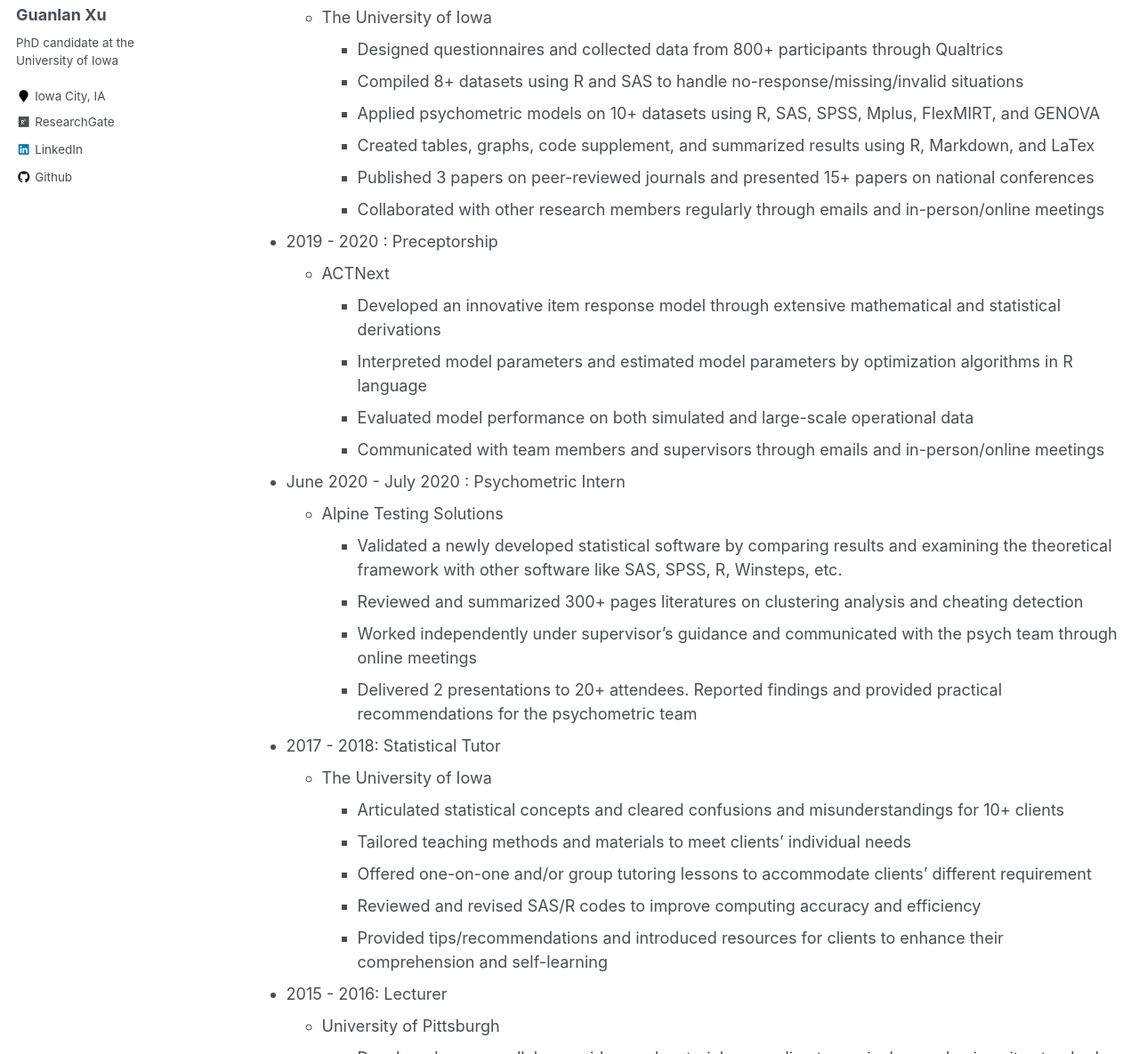
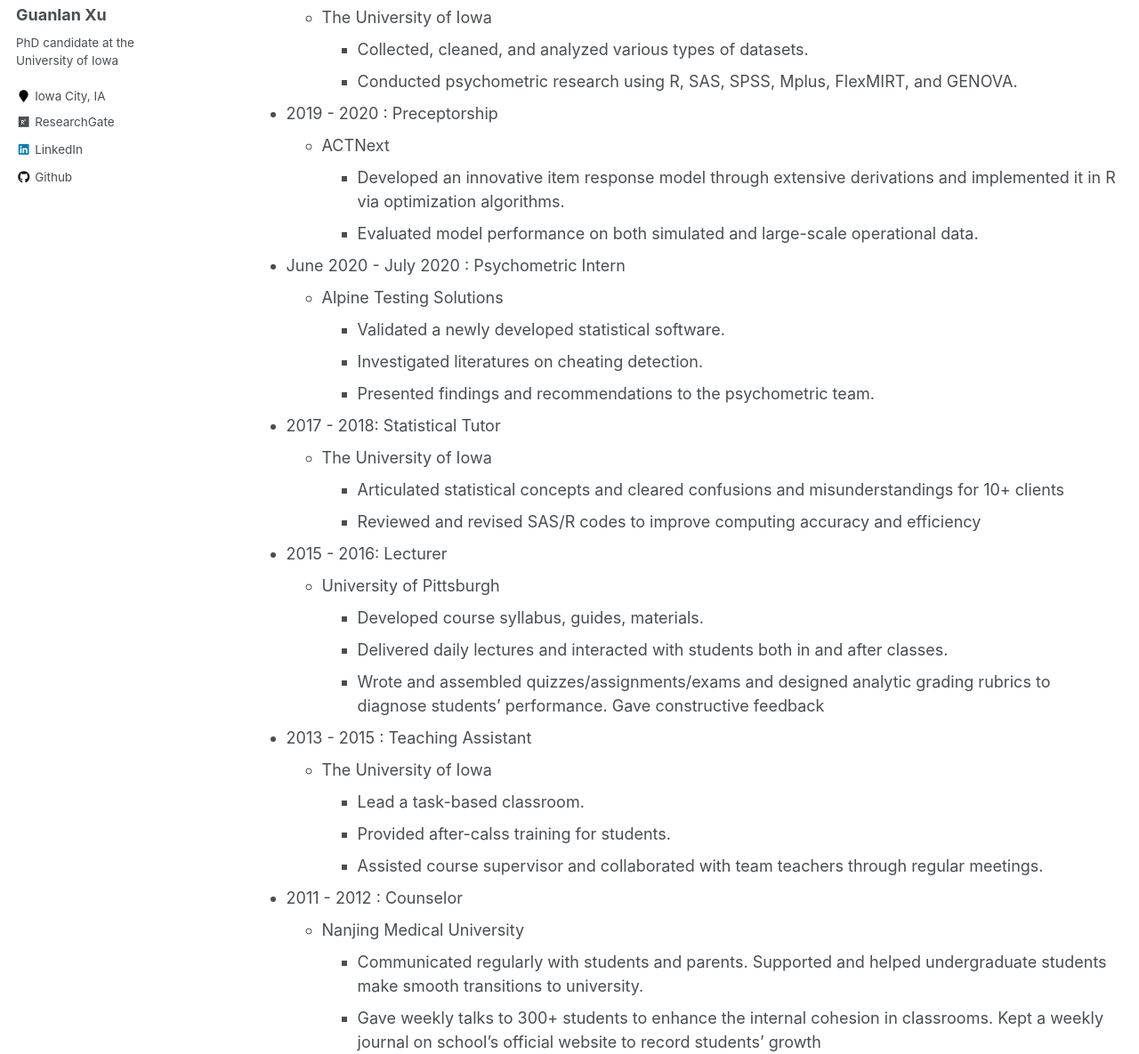
Before and after one commit to guanlanxu/guanlanxu.github.io, a Jekyll site: the page built from _pages/cv.md, in a window 1280 px wide and 1400 px high, scrolled down 304 px, cut to the strip 215-1400 px from the top of the window. Shown: the whole strip at 89% size. Built offline with Jekyll 4.4.1, drawn with Linux system fonts in a browser that asks for light colours; some of the changed text lies outside the part shown.

Commit message:
Update cv.md

```diff
--- a/_pages/cv.md
+++ b/_pages/cv.md
@@ -24,55 +24,43 @@ Work & Research Experience
 
 * 2018 - 2021 : Research Assistant
   * The University of Iowa
-    * Designed questionnaires and collected data from 800+ participants through Qualtrics
-    * Compiled 8+ datasets using R and SAS to handle no-response/missing/invalid situations
-    * Applied psychometric models on 10+ datasets using R, SAS, SPSS, Mplus, FlexMIRT, and GENOVA
-    * Created tables, graphs, code supplement, and summarized results using R, Markdown, and LaTex
-    * Published 3 papers on peer-reviewed journals and presented 15+ papers on national conferences
-    * Collaborated with other research members regularly through emails and in-person/online meetings
+    * Collected, cleaned, and analyzed various types of datasets.
+    * Conducted psychometric research using R, SAS, SPSS, Mplus, FlexMIRT, and GENOVA.
+
 
 * 2019 - 2020 : Preceptorship
   * ACTNext
-    * Developed an innovative item response model through extensive mathematical and statistical derivations
-    * Interpreted model parameters and estimated model parameters by optimization algorithms in R language
-    * Evaluated model performance on both simulated and large-scale operational data
-    * Communicated with team members and supervisors through emails and in-person/online meetings
-
+    * Developed an innovative item response model through extensive derivations and implemented it in R via optimization algorithms.
+    * Evaluated model performance on both simulated and large-scale operational data.
 
 * June 2020 - July 2020 : Psychometric Intern
   * Alpine Testing Solutions
-    * Validated a newly developed statistical software by comparing results and examining the theoretical framework with other software like SAS, SPSS, R, Winsteps, etc.
-    * Reviewed and summarized 300+ pages literatures on clustering analysis and cheating detection
-    * Worked independently under supervisor’s guidance and communicated with the psych team through online meetings
-    * Delivered 2 presentations to 20+ attendees. Reported findings and provided practical recommendations for the psychometric team
+    * Validated a newly developed statistical software.
+    * Investigated literatures on cheating detection.
+    * Presented findings and recommendations to the psychometric team.
 
 * 2017 - 2018: Statistical Tutor
   * The University of Iowa
     * Articulated statistical concepts and cleared confusions and misunderstandings for 10+ clients
-    * Tailored teaching methods and materials to meet clients’ individual needs
-    * Offered one-on-one and/or group tutoring lessons to accommodate clients’ different requirement
     * Reviewed and revised SAS/R codes to improve computing accuracy and efficiency
-    * Provided tips/recommendations and introduced resources for clients to enhance their comprehension and self-learning
+
 
 * 2015 - 2016: Lecturer
   * University of Pittsburgh
-    * Developed course syllabus, guides, and materials according to curriculum and university standards
-    * Delivered daily lectures and interacted with students both in and after class to enhance students’ learning
+    * Developed course syllabus, guides, materials.
+    * Delivered daily lectures and interacted with students both in and after classes.
     * Wrote and assembled quizzes/assignments/exams and designed analytic grading rubrics to diagnose students’ performance. Gave constructive feedback
-    * Presented a research paper on an international symposium
-
-
 
 * 2013 - 2015 : Teaching Assistant
   * The University of Iowa
-    * Effectively taught undergraduate students by constructing a task-based classroom
-    * Provided group training and one-on-one practice for students to improve students’ performance
-    * Assisted course supervisor and collaborated with team teachers through regular meetings
+    * Lead a task-based classroom.
+    * Provided after-calss training for students.
+    * Assisted course supervisor and collaborated with team teachers through regular meetings.
 
 
 * 2011 - 2012 : Counselor
   * Nanjing Medical University
-    * Communicated regularly with students and parents through emails, messages, and face-to-face meetings. Supported and helped over 20+ students make smooth transitions to university
+    * Communicated regularly with students and parents. Supported and helped undergraduate students make smooth transitions to university.
     * Gave weekly talks to 300+ students to enhance the internal cohesion in classrooms. Kept a weekly journal on school's official website to record students' growth
     * Award: Third place in Professional Skills Competition at Nanjing Medical University
 
```
